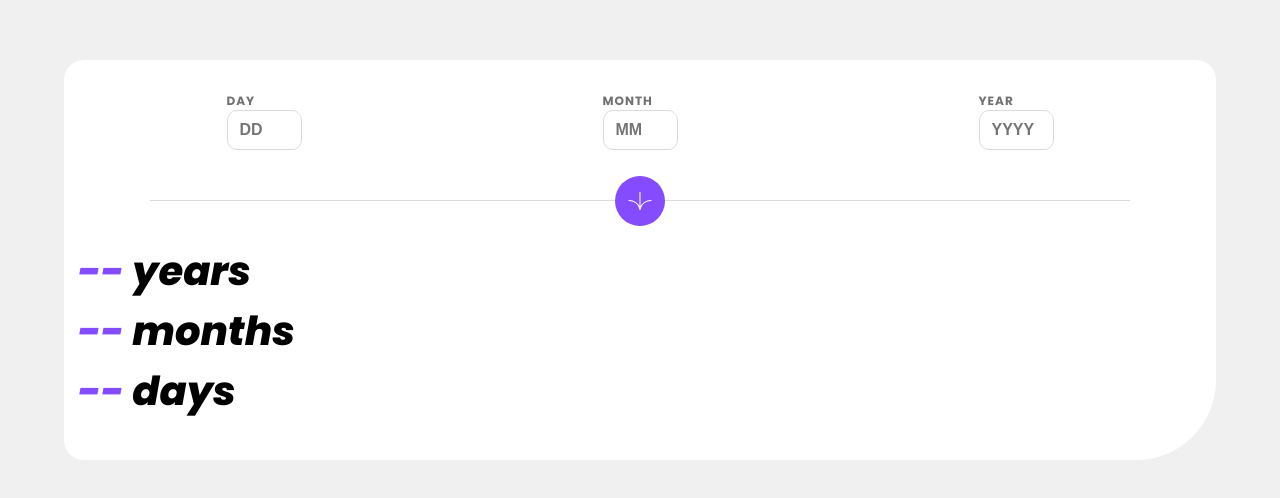
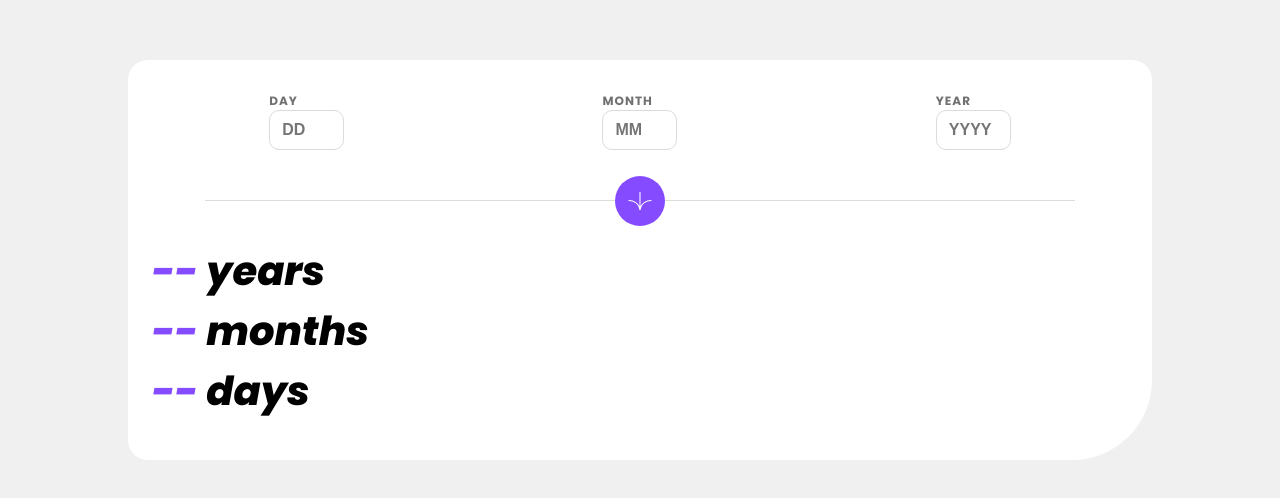
Before and after one commit to equivargas33/manipulaci-n-DOM-BASICA, a plain HTML site: page index.html in a window 1280 px wide. Shown: the part 140-638 px from the top of the page. Drawn offline with Linux system fonts and the light colour scheme.

Commit message:
Incio de escalado de mobile a tablet

```diff
--- a/css/styles.css
+++ b/css/styles.css
@@ -114,8 +114,6 @@ main {
             justify-content: center;
         }
 
-
-
             #calculate img {
                 width: 24px;
                 height: 18px;
@@ -134,7 +132,7 @@ main {
             display: flex;
             flex-flow: column nowrap;
             font-style: italic;
-            padding: 8px 14px;
+            padding: 8px 24px;
 
         }
 
@@ -157,3 +155,9 @@ main {
                 font-size: 4rem;
                 font-weight: 800;
             }
+
+@media (min-width: 768px){
+    .main__container {
+        width: 80%;
+    }
+}
```
